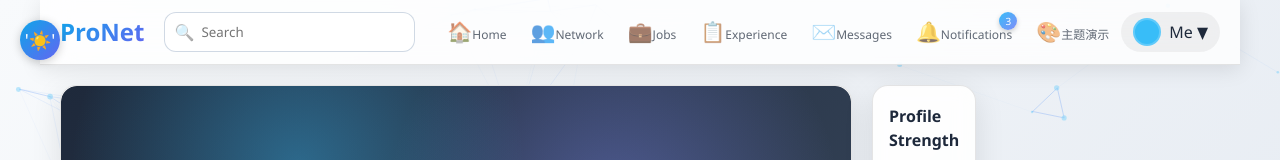
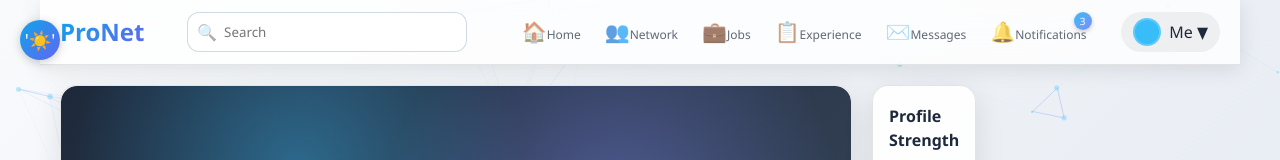
Before and after one commit to CpF0x/Employee-Profile-System, a React (Vite) app: page /network in a window 1280 px wide. Shown: the top 160 px of the page. Built offline with nearby package versions, Linux system fonts and the light colour scheme.

Commit message:
deleted ‘主题演示’

```diff
--- a/src/components/network/Navbar.tsx
+++ b/src/components/network/Navbar.tsx
@@ -87,19 +87,6 @@ const Navbar: React.FC<NavbarProps> = ({ onLogout }) => {
                   <span>Notifications</span>
                 </a>
               </li>
-              <li className="nav-item">
-                <a
-                  href="#"
-                  className="nav-link"
-                  onClick={(e) => {
-                    e.preventDefault();
-                    navigateTo('/theme-demo');
-                  }}
-                >
-                  <span className="icon">🎨</span>
-                  <span>主题演示</span>
-                </a>
-              </li>
             </ul>
           </nav>
           <div className="profile-section">
```
